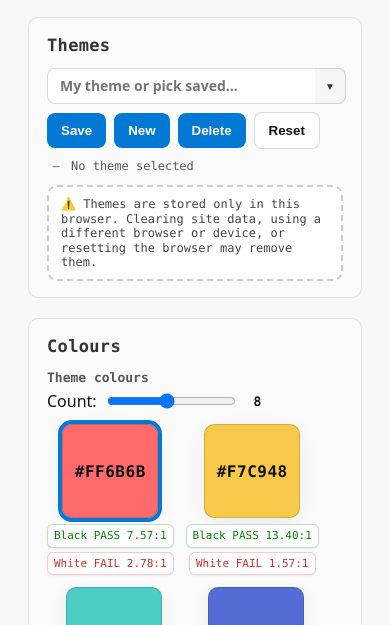
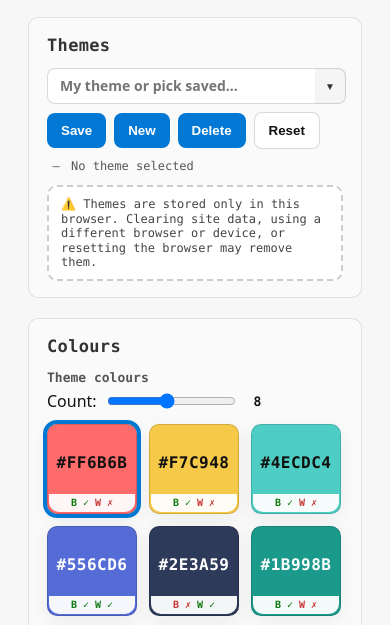
Before and after one commit to filcuk/colour-palette-generator, a plain HTML site: page index.html in a window 390 px wide. Shown: the part 149-774 px from the top of the page. Drawn offline with Linux system fonts and the light colour scheme.

Commit message:
Simplify contrast labels

```diff
--- a/index.html
+++ b/index.html
@@ -102,7 +102,8 @@
       display: inline-flex;
       flex-direction: column;
       align-items: center;
-      gap: 6px
+      gap: 6px;
+      position: relative;
     }
 
     .swatch-wrap.active .swatch-input {
@@ -124,6 +125,8 @@
       outline: none;
       transition: transform .08s, box-shadow .12s, background .1s;
       caret-color: currentColor;
+      padding: 4px 4px 18px 4px;
+      box-sizing: border-box;
     }
 
     .swatch-input:focus {
@@ -135,31 +138,50 @@
       outline: 2px solid #c80000
     }
 
-    .badges {
+    .swatch-contrast {
+      position: absolute;
+      bottom: 2px;
+      left: 2px;
+      right: 2px;
+      height: 18px;
       display: flex;
-      flex-direction: column;
-      gap: 4px;
       align-items: center;
-    }
-
-    .badge {
-      font: 11px/1.2 var(--font);
-      padding: 4px 6px;
+      justify-content: center;
+      gap: 6px;
+      background: rgba(255, 255, 255, 0.95);
+      border-radius: 0 0 var(--radius) var(--radius);
+      font: 10px/1 var(--font);
+      font-weight: 600;
+      cursor: default;
+    }
+    .contrast-tooltip {
+      position: fixed;
+      z-index: 9999;
+      padding: 6px 10px;
+      font: 12px/1.3 var(--font);
+      color: #fff;
+      background: #333;
       border-radius: 6px;
-      border: 1px solid rgba(0, 0, 0, .08);
-      background: #fff;
-      white-space: nowrap;
-      box-shadow: 0 1px 2px rgba(0, 0, 0, .06)
-    }
-
-    .badge.pass {
+      white-space: pre-line;
+      pointer-events: none;
+      box-shadow: 0 2px 8px rgba(0, 0, 0, 0.25);
+      opacity: 0;
+      visibility: hidden;
+      transition: none;
+    }
+    .contrast-tooltip.visible {
+      opacity: 1;
+      visibility: visible;
+    }
+    .swatch-contrast span {
+      display: inline-flex;
+      align-items: center;
+    }
+    .swatch-contrast .pass {
       color: var(--ok);
-      border-color: rgba(15, 123, 15, .25)
-    }
-
-    .badge.fail {
+    }
+    .swatch-contrast .fail {
       color: var(--bad);
-      border-color: rgba(200, 53, 50, .25)
     }
 
     button,
@@ -570,6 +592,7 @@
 </head>
 
 <body>
+  <div id="contrastTooltip" class="contrast-tooltip" role="tooltip" aria-hidden="true"></div>
   <h1>Colour Palette Generator</h1>
   <div class="subtitle">Generate a colour palette, validate contrast, export to svg, re-import back.</div>
 
@@ -917,6 +940,7 @@
     const pickerY = document.getElementById('pickerY');
     const pickerK = document.getElementById('pickerK');
     const quickRow = document.getElementById('quickRow');
+    const contrastTooltipEl = document.getElementById('contrastTooltip');
 
     let wraps = [], inputs = [], badgesWraps = [];
     let sentimentWraps = [], sentimentInputs = [], sentimentBadgesWraps = [];
@@ -936,23 +960,44 @@
       return `
         <div class="swatch-wrap${activeCls}" data-section="${section}" data-index="${i}">
           <input class="swatch-input" aria-label="${label}" placeholder="#RRGGBB"${vAttr} data-section="${section}" data-index="${i}" />
-          <div class="badges" aria-live="polite">
-            <span class="badge badge-black">Black — —</span>
-            <span class="badge badge-white">White — —</span>
-          </div>
+          <div class="swatch-contrast" aria-hidden="true" title=""></div>
         </div>
       `;
     }
 
+    function showContrastTooltip(contrastEl, e) {
+      const text = contrastEl.dataset.tooltip;
+      if (!contrastTooltipEl || !text) return;
+      contrastTooltipEl.textContent = text;
+      contrastTooltipEl.classList.add('visible');
+      contrastTooltipEl.setAttribute('aria-hidden', 'false');
+      const offset = 10;
+      const x = e.clientX;
+      const y = e.clientY + offset;
+      contrastTooltipEl.style.left = x + 'px';
+      contrastTooltipEl.style.top = y + 'px';
+      contrastTooltipEl.style.transform = 'translateX(-50%)';
+    }
+    function hideContrastTooltip() {
+      if (contrastTooltipEl) {
+        contrastTooltipEl.classList.remove('visible');
+        contrastTooltipEl.setAttribute('aria-hidden', 'true');
+      }
+    }
+
     function bindSwatchInputs(wrapsArr, inputsArr, badgesArr, section, stateColors) {
       inputsArr.forEach((inp, idx) => {
-        const bWrap = badgesArr[idx];
-        applyPreview(inp, bWrap);
-        inp.addEventListener('input', () => { themeDirty = true; updateThemeStatus(); applyPreview(inp, bWrap); saveState(); });
-        inp.addEventListener('blur', () => { normalizeInput(inp, bWrap); saveState(); });
+        const contrastEl = badgesArr[idx];
+        applyPreview(inp, contrastEl);
+        inp.addEventListener('input', () => { themeDirty = true; updateThemeStatus(); applyPreview(inp, contrastEl); saveState(); });
+        inp.addEventListener('blur', () => { normalizeInput(inp, contrastEl); saveState(); });
         inp.addEventListener('keydown', (e) => { if (e.key === 'Enter') { e.preventDefault(); inp.blur(); } });
         inp.addEventListener('focus', () => setActive(section, idx));
         inp.addEventListener('click', () => setActive(section, idx));
+        if (contrastEl) {
+          contrastEl.addEventListener('mouseenter', (e) => showContrastTooltip(contrastEl, e));
+          contrastEl.addEventListener('mouseleave', () => hideContrastTooltip());
+        }
       });
     }
 
@@ -965,7 +1010,7 @@
       rowEl.innerHTML = html;
       wraps = Array.from(rowEl.querySelectorAll('.swatch-wrap'));
       inputs = wraps.map(w => w.querySelector('.swatch-input'));
-      badgesWraps = wraps.map(w => w.querySelector('.badges'));
+      badgesWraps = wraps.map(w => w.querySelector('.swatch-contrast'));
       bindSwatchInputs(wraps, inputs, badgesWraps, 'theme', state.colors);
       updateActiveClass();
       updateSummary();
@@ -982,7 +1027,7 @@
       rowSentimentEl.innerHTML = html;
       sentimentWraps = Array.from(rowSentimentEl.querySelectorAll('.swatch-wrap'));
       sentimentInputs = sentimentWraps.map(w => w.querySelector('.swatch-input'));
-      sentimentBadgesWraps = sentimentWraps.map(w => w.querySelector('.badges'));
+      sentimentBadgesWraps = sentimentWraps.map(w => w.querySelector('.swatch-contrast'));
       bindSwatchInputs(sentimentWraps, sentimentInputs, sentimentBadgesWraps, 'sentiment', state.sentimentColors);
       updateActiveClass();
       updateSummary();
@@ -999,7 +1044,7 @@
       rowDivergentEl.innerHTML = html;
       divergentWraps = Array.from(rowDivergentEl.querySelectorAll('.swatch-wrap'));
       divergentInputs = divergentWraps.map(w => w.querySelector('.swatch-input'));
-      divergentBadgesWraps = divergentWraps.map(w => w.querySelector('.badges'));
+      divergentBadgesWraps = divergentWraps.map(w => w.querySelector('.swatch-contrast'));
       bindSwatchInputs(divergentWraps, divergentInputs, divergentBadgesWraps, 'divergent', state.divergentColors);
       updateActiveClass();
       updateSummary();
@@ -1046,34 +1091,25 @@
       if (hex) pickerSetHex(hex);
     }
 
-    // ========= Contrast badges + preview =========
-    function updateBadges(hex, badgesWrap) {
-      const badges = badgesWrap ? badgesWrap.querySelectorAll('.badge') : null;
-      const badgeBlack = badges && badges[0];
-      const badgeWhite = badges && badges[1];
-      if (!badgeBlack || !badgeWhite) return;
-
+    // ========= Contrast strip (B/W check/cross + tooltip) + preview =========
+    function updateContrast(hex, contrastEl) {
+      if (!contrastEl) return;
       if (!hex) {
-        badgeBlack.textContent = 'Black — —';
-        badgeWhite.textContent = 'White — —';
-        badgeBlack.classList.remove('pass', 'fail');
-        badgeWhite.classList.remove('pass', 'fail');
+        contrastEl.innerHTML = '<span>B —</span><span>W —</span>';
+        contrastEl.removeAttribute('data-tooltip');
         return;
       }
-
       const rB = contrastRatio('#000000', hex);
       const rW = contrastRatio('#FFFFFF', hex);
       const passB = rB >= 4.5, passW = rW >= 4.5;
-
-      badgeBlack.textContent = `Black ${passB ? 'PASS' : 'FAIL'} ${rB.toFixed(2)}:1`;
-      badgeWhite.textContent = `White ${passW ? 'PASS' : 'FAIL'} ${rW.toFixed(2)}:1`;
-      badgeBlack.classList.toggle('pass', passB);
-      badgeBlack.classList.toggle('fail', !passB);
-      badgeWhite.classList.toggle('pass', passW);
-      badgeWhite.classList.toggle('fail', !passW);
-    }
-
-    function applyPreview(input, badgesWrap) {
+      const symB = passB ? '\u2713' : '\u2717';
+      const symW = passW ? '\u2713' : '\u2717';
+      contrastEl.innerHTML = `<span class="${passB ? 'pass' : 'fail'}">B ${symB}</span><span class="${passW ? 'pass' : 'fail'}">W ${symW}</span>`;
+      const tooltip = `Black ${rB.toFixed(2)}:1 (${passB ? 'PASS' : 'FAIL'})\nWhite ${rW.toFixed(2)}:1 (${passW ? 'PASS' : 'FAIL'})`;
+      contrastEl.dataset.tooltip = tooltip;
+    }
+
+    function applyPreview(input, contrastEl) {
       const section = input.dataset.section || 'theme';
       const idx = parseInt(input.dataset.index, 10) || 0;
       const arr = section === 'theme' ? state.colors : section === 'sentiment' ? state.sentimentColors : state.divergentColors;
@@ -1083,7 +1119,7 @@
         input.classList.remove('invalid');
         input.style.background = hex;
         input.style.color = autoTextOn(hex);
-        updateBadges(hex, badgesWrap);
+        updateContrast(hex, contrastEl);
         arr[idx] = toFullHex(hex);
         if (state.activeSection === section && state.activeIndex === idx) {
           pickerSetHex(hex);
@@ -1094,16 +1130,16 @@
         input.classList.add('invalid');
         input.style.background = '#fff';
         input.style.color = '#111';
-        updateBadges(null, badgesWrap);
+        updateContrast(null, contrastEl);
       }
       updateSummary();
     }
 
-    function normalizeInput(input, badgesWrap) {
+    function normalizeInput(input, contrastEl) {
       const full = toFullHex(input.value || '');
       if (full) {
         input.value = full;
-        applyPreview(input, badgesWrap);
+        applyPreview(input, contrastEl);
       } else {
         input.classList.add('invalid');
       }
```
